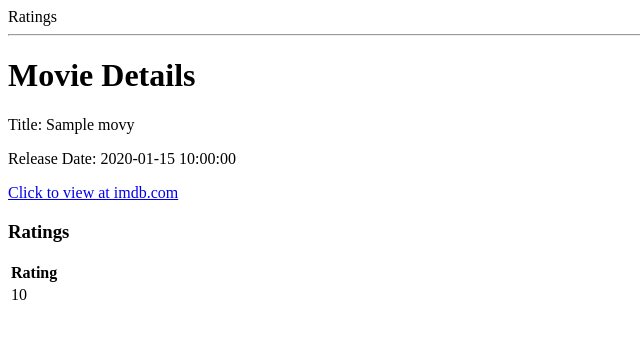
After one commit to manishapme/hb_ratings, a Flask app: page /movies/1 in a window 1280 px wide. The commit adds this page. Shown: the top 339 px of the page, without its empty margins (0-640 px from the left). Run offline with Flask 2, Linux system fonts and the light colour scheme; tables that the repository leaves empty hold one stand-in row (values such as "Sample post").

Commit message:
Added Movie Details and add rating.

```diff
--- a/server.py
+++ b/server.py
@@ -6,7 +6,7 @@ from flask import Flask, render_template, redirect, request, flash, session
 from flask_debugtoolbar import DebugToolbarExtension
 
 from model import (User, Rating, Movie, connect_to_db, db, get_user_by_email, add_user,
-                  get_user_by_email_and_password)
+                  get_user_by_email_and_password, add_rating)
 
 
 app = Flask(__name__)
@@ -47,9 +47,38 @@ def user_detail(user_id):
 def movie_list():
     """Show list of movies."""
 
+    #When using order_by(Classname.attribute) and .all() ALWAYS at the end
     movies = Movie.query.order_by(Movie.title).all()
     return render_template('movie_list.html', movies=movies)
 
+
+@app.route('/movies/<movie_id>')
+def movie_detail(movie_id):
+    """Show details for one movie."""
+
+    result = Movie.query.get(movie_id)
+    return render_template('movie_detail.html', movie=result)
+
+
+@app.route('/rating', methods=['POST'])
+def rating_set():
+    """Create or update rating for logged in user."""
+
+    user_id = session['user_id']
+    movie_id = request.form.get('movie_id')
+    score = request.form.get('rating')
+
+    result = Rating.query.filter_by(user_id=user_id, movie_id=movie_id).first()
+    if result:
+        #use UPDATE
+        print 'update a rating'
+    else:
+        print 'add an new rating'
+        add_rating(user_id, movie_id, score)
+
+    return "1"
+
+#User.query.filter_by(email=email, password=password).first()
 
 @app.route('/register', methods=['GET', 'POST'])
 def register_user():
--- /dev/null
+++ b/templates/movie_detail.html
@@ -0,0 +1,31 @@
+{% extends 'base.html' %}
+{% block content %}
+
+    <h1>Movie Details</h1>
+    <p>Title: {{ movie.title }}</p>
+    <p>Release Date: {{ movie.released_at }}</p>
+    {% if movie.imdb_url  %}
+        <p><a href="{{ movie.imdb_url }}">Click to view at imdb.com</a></p>
+    {% endif %}
+    {% if session['user_id'] is defined %}
+        <form action='/rating' method='POST'>
+            <p>Select a rating between 1 - 5, with 5 being the best.</p>
+            <input type="radio" name='rating' value=1>1</input>
+            <input type="radio" name='rating' value=2>2</input>
+            <input type="radio" name='rating' value=3>3</input>
+            <input type="radio" name='rating' value=4>4</input>
+            <input type="radio" name='rating' value=5>5</input>
+            <input type="hidden" name='movie_id' value={{ movie.movie_id }}></input>
+            <input type="submit" value="Rate it!">
+        </form>
+    {% endif %}
+    <h3>Ratings</h3>
+    <table>
+        <tr><th>Rating</th></tr>
+        {% for rating in movie.ratings %}
+            <tr><td>{{ rating.score }}</td></tr>
+        {% endfor %}
+
+
+
+{% endblock %}
--- a/templates/movie_list.html
+++ b/templates/movie_list.html
@@ -4,7 +4,7 @@
     <h1>Movie List</h1>
     <ul>
         {% for movie in movies %}
-            <li><a href="/movie/{{ movie.movie_id }}">{{ movie.title }}</a></li>
+            <li><a href="/movies/{{ movie.movie_id }}">{{ movie.title }}</a></li>
         {% endfor %}
     </ul>
 {% endblock %}
```
Also changed, not shown: model.py (+11 -0 lines).
